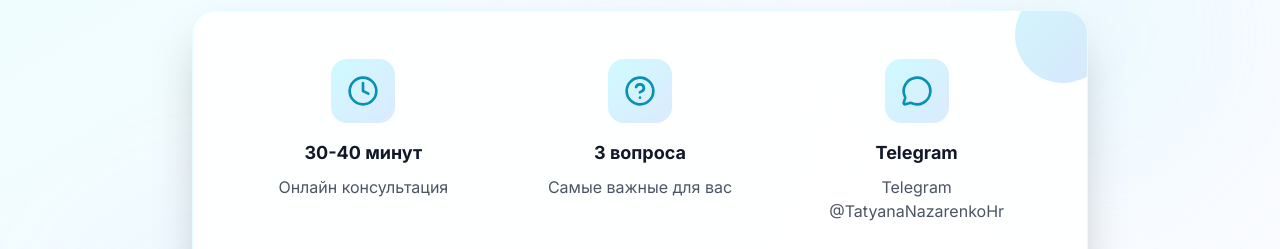
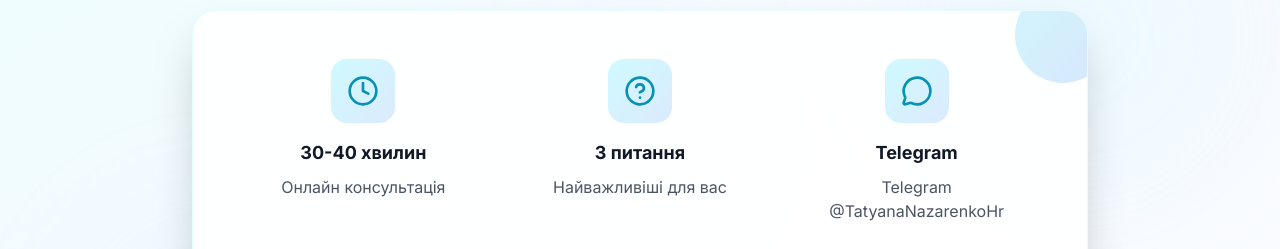
Before and after one commit to Dinaris/living-in-croatia-site, a Next.js app: page / in a window 1280 px wide. Shown: the part 4660-4909 px from the top of the page. Built offline with nearby package versions, Linux system fonts and the light colour scheme.

Commit message:
add localization part 4

```diff
--- a/src/components/Consultation.tsx
+++ b/src/components/Consultation.tsx
@@ -45,9 +45,9 @@ export default function Consultation() {
                     <Clock className="w-8 h-8 text-cyan-600" />
                   </div>
                   <h3 className="font-bold text-gray-900 mb-2 text-lg">
-                    30-40 минут
+                    {t("consultationDuration")}
                   </h3>
-                  <p className="text-gray-600">Онлайн консультация</p>
+                  <p className="text-gray-600">{t("consultationOnline")}</p>
                 </div>
 
                 <div className="group flex flex-col items-center text-center">
@@ -55,9 +55,9 @@ export default function Consultation() {
                     <HelpCircle className="w-8 h-8 text-cyan-600" />
                   </div>
                   <h3 className="font-bold text-gray-900 mb-2 text-lg">
-                    3 вопроса
+                    {t("consultationQuestions")}
                   </h3>
-                  <p className="text-gray-600">Самые важные для вас</p>
+                  <p className="text-gray-600">{t("consultationImportant")}</p>
                 </div>
 
                 <div className="group flex flex-col items-center text-center">
@@ -65,7 +65,7 @@ export default function Consultation() {
                     <MessageCircle className="w-8 h-8 text-cyan-600" />
                   </div>
                   <h3 className="font-bold text-gray-900 mb-2 text-lg">
-                    Telegram
+                    {t("consultationPlatform")}
                   </h3>
                   <p className="text-gray-600">
                     {siteConfig.consultation.contact}
--- a/src/content/translations.ts
+++ b/src/content/translations.ts
@@ -71,6 +71,11 @@ export const translations = {
     consultationDescription:
       "Індивідуальна консультація: 30–40 хвилин онлайн. Можна задати 3 головних питання.",
     consultationContact: "Telegram @TatyanaNazarenkoHr",
+    consultationDuration: "30-40 хвилин",
+    consultationOnline: "Онлайн консультація",
+    consultationQuestions: "3 питання",
+    consultationImportant: "Найважливіші для вас",
+    consultationPlatform: "Telegram",
 
     // Features section
     exclusiveInfo: "Ексклюзивна інформація",
@@ -165,6 +170,11 @@ export const translations = {
     consultationDescription:
       "Индивидуальная консультация: 30–40 минут онлайн. Можно задать 3 главных вопроса.",
     consultationContact: "Telegram @TatyanaNazarenkoHr",
+    consultationDuration: "30-40 минут",
+    consultationOnline: "Онлайн консультация",
+    consultationQuestions: "3 вопроса",
+    consultationImportant: "Самые важные для вас",
+    consultationPlatform: "Telegram",
 
     // Features section
     exclusiveInfo: "Эксклюзивная информация",
```
